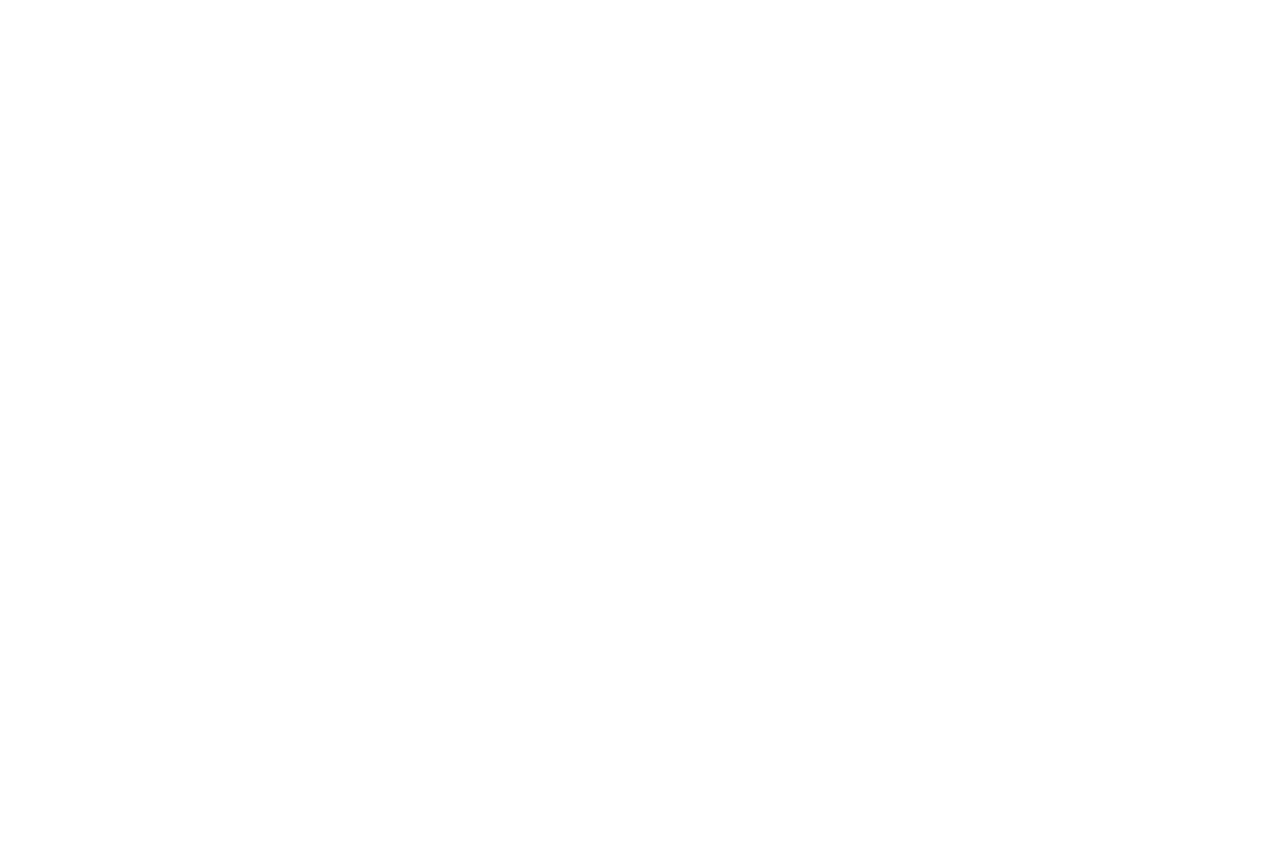
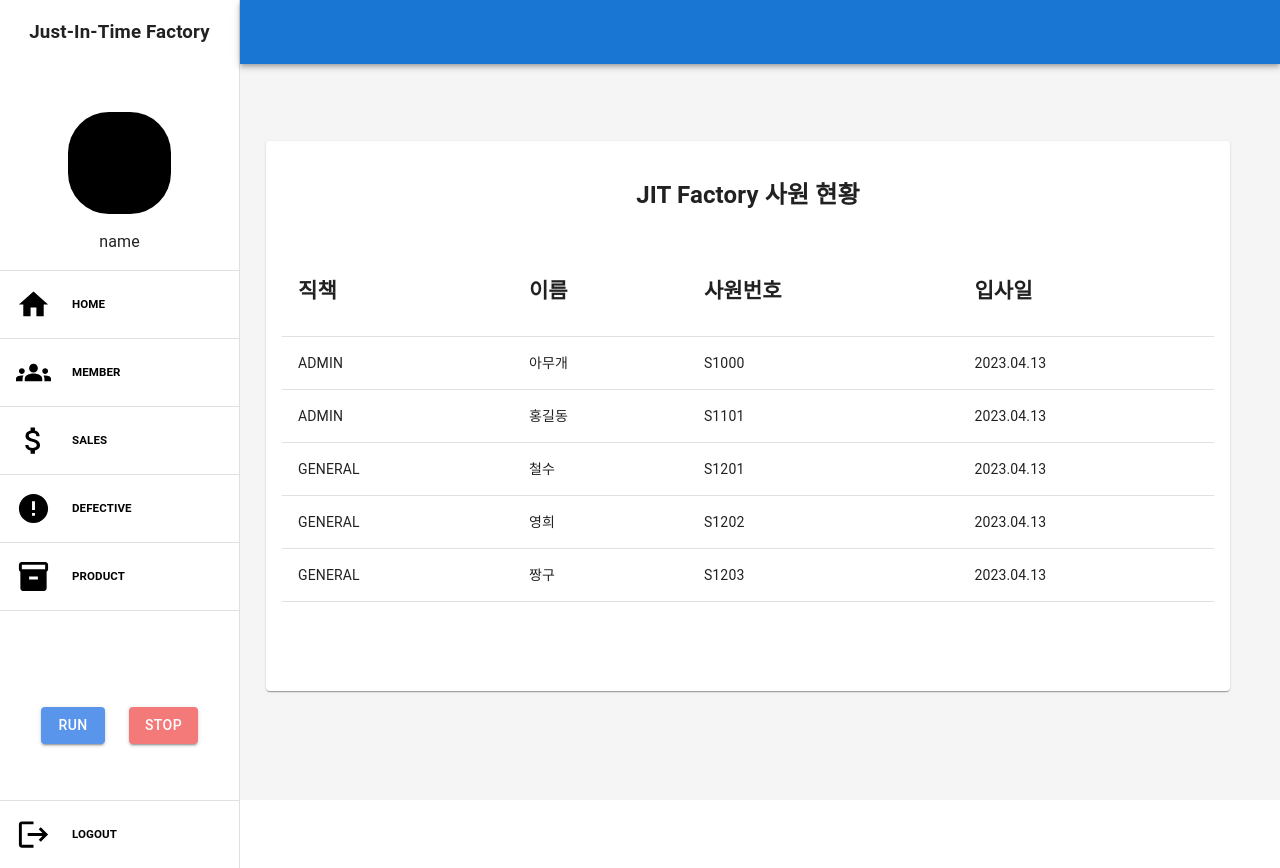
Before and after one commit to JIT-Factory/JIT-Factory-Frontend, a React (Create React App) app in the folder client/: page /member in a window 1280 px wide. Before the commit this address had no page. Before the commit the page ends 800 px from the top, so only its background shows below. Built offline with nearby package versions, Linux system fonts and the light colour scheme; sample sign-in values are in the browser's storage.

Commit message:
design: MemberPage 디자인

```diff
--- a/client/src/App.js
+++ b/client/src/App.js
@@ -4,7 +4,7 @@ import { Routes, Route } from "react-router-dom";
 import Dashboard from "./components/dashboard/Dashboard";
 import LoginPage from "./components/auth/LoginPage";
 import SignUpPage from "./components/auth/SignUpPage";
-
+import Member from "./components/member/Member";
 
 function App() {
     return (
@@ -13,6 +13,7 @@ function App() {
                 <Route path="/" element={<Dashboard />} />
                 <Route path="/login" element={<LoginPage />} />
                 <Route path="/register" element={<SignUpPage />} />
+                <Route path="/member" element={<Member />} />
             </Routes>
         </div>
     );
--- a/client/src/components/HomeLayout.js
+++ b/client/src/components/HomeLayout.js
@@ -12,9 +12,9 @@ import Toolbar from "@mui/material/Toolbar";
 import { useEffect, useState } from "react";
 
 import LogoutListItems from "./dashboard/listItems";
+import { MemberListItems } from "./dashboard/listItems";
 import {
     homeListItems,
-    memberListItems,
     salesListItems,
     defectiveListItems,
     productListItems,
@@ -127,7 +127,7 @@ function HomeLayout() {
                 <List component="nav">
                     {homeListItems}
                     <Divider sx={{ my: 1 }} />
-                    {memberListItems}
+                    <MemberListItems />
                     <Divider sx={{ my: 1 }} />
                     {salesListItems}
                     <Divider sx={{ my: 1 }} />
--- a/client/src/components/dashboard/listItems.js
+++ b/client/src/components/dashboard/listItems.js
@@ -41,9 +41,10 @@ export const homeListItems = (
     </React.Fragment>
 );
 
-export const memberListItems = (
-    <React.Fragment>
-        <ListItemButton>
+export function MemberListItems() {
+    const navigate = useNavigate();
+    return (
+        <ListItemButton onClick={() => {navigate('/member')}}>
             <ListItemIcon>
                 <GroupsIcon sx={{ color: "#000" }} fontSize="large" />
             </ListItemIcon>
@@ -62,8 +63,8 @@ export const memberListItems = (
                 }
             />
         </ListItemButton>
-    </React.Fragment>
-);
+    )
+};
 
 export const salesListItems = (
     <React.Fragment>
--- a/client/src/components/member/Member.js
+++ b/client/src/components/member/Member.js
@@ -1,9 +1,69 @@
-import React from "react";
+import React, { useState } from "react";
+import "../dashboard/Dashboard.css";
+import { createTheme, ThemeProvider } from "@mui/material/styles";
+import CssBaseline from "@mui/material/CssBaseline";
+import Box from "@mui/material/Box";
+import Grid from "@mui/material/Grid";
+import Paper from "@mui/material/Paper";
+import MemberDetail from "./MemberDetail";
+
+import HomeLayout from "../HomeLayout";
 
 const mdTheme = createTheme();
 
 function Member() {
-    return <div />;
+    return (
+        <ThemeProvider theme={mdTheme}>
+            <Box sx={{ display: "flex" }}>
+                <CssBaseline />
+                <HomeLayout />
+                <Box
+                    component="main"
+                    sx={{
+                        backgroundColor: (theme) =>
+                            theme.palette.mode === "light"
+                                ? theme.palette.grey[100]
+                                : theme.palette.grey[900],
+                        flexGrow: 1,
+                        height: "100vh",
+                    }}
+                >
+                    <div
+                        className="content"
+                        style={{
+                            width: "95%",
+                            margin: "auto",
+                            paddingTop: "1vmax",
+                        }}
+                        sx={{ mt: 4, mb: 4 }}
+                    >
+                        <Grid
+                            container
+                            spacing={3}
+                            style={{
+                                width: "100%",
+                            }}
+                            paddingTop="10vmax"
+                        >
+                            {/* 멤버 */}
+                            <Grid item xs={12}>
+                                <Paper
+                                    sx={{
+                                        p: 2,
+                                        display: "flex",
+                                        flexDirection: "column",
+                                        height: 550,
+                                    }}
+                                >
+                                    <MemberDetail />
+                                </Paper>
+                            </Grid>
+                        </Grid>
+                    </div>
+                </Box>
+            </Box>
+        </ThemeProvider>
+    );
 }
 
 export default Member;
--- /dev/null
+++ b/client/src/components/member/MemberDetail.js
@@ -0,0 +1,59 @@
+import * as React from "react";
+import Table from "@mui/material/Table";
+import TableBody from "@mui/material/TableBody";
+import TableCell from "@mui/material/TableCell";
+import TableHead from "@mui/material/TableHead";
+import TableRow from "@mui/material/TableRow";
+
+// Generate Order Data
+function createData(id, role, name, userNumber, hiredate) {
+    return { id, role, name, userNumber, hiredate };
+}
+
+const rows = [
+    createData(0, "ADMIN", "아무개", "S1000", "2023.04.13"),
+    createData(1, "ADMIN", "홍길동", "S1101", "2023.04.13"),
+    createData(2, "GENERAL", "철수", "S1201", "2023.04.13"),
+    createData(3, "GENERAL", "영희", "S1202", "2023.04.13"),
+    createData(4, "GENERAL", "짱구", "S1203", "2023.04.13"),
+];
+
+function preventDefault(event) {
+    event.preventDefault();
+}
+
+export default function MemberDetail() {
+    return (
+        <React.Fragment>
+            <h2 style={{ paddingBottom: "1vmax" }}>JIT Factory 사원 현황</h2>
+            <Table size="medium">
+                <TableHead>
+                    <TableRow>
+                        <TableCell>
+                            <h2>직책</h2>
+                        </TableCell>
+                        <TableCell>
+                            <h2>이름</h2>
+                        </TableCell>
+                        <TableCell>
+                            <h2>사원번호</h2>
+                        </TableCell>
+                        <TableCell>
+                            <h2>입사일</h2>
+                        </TableCell>
+                    </TableRow>
+                </TableHead>
+                <TableBody>
+                    {rows.map((row) => (
+                        <TableRow key={row.id}>
+                            <TableCell>{row.role}</TableCell>
+                            <TableCell>{row.name}</TableCell>
+                            <TableCell>{row.userNumber}</TableCell>
+                            <TableCell>{row.hiredate}</TableCell>
+                        </TableRow>
+                    ))}
+                </TableBody>
+            </Table>
+        </React.Fragment>
+    );
+}
```
